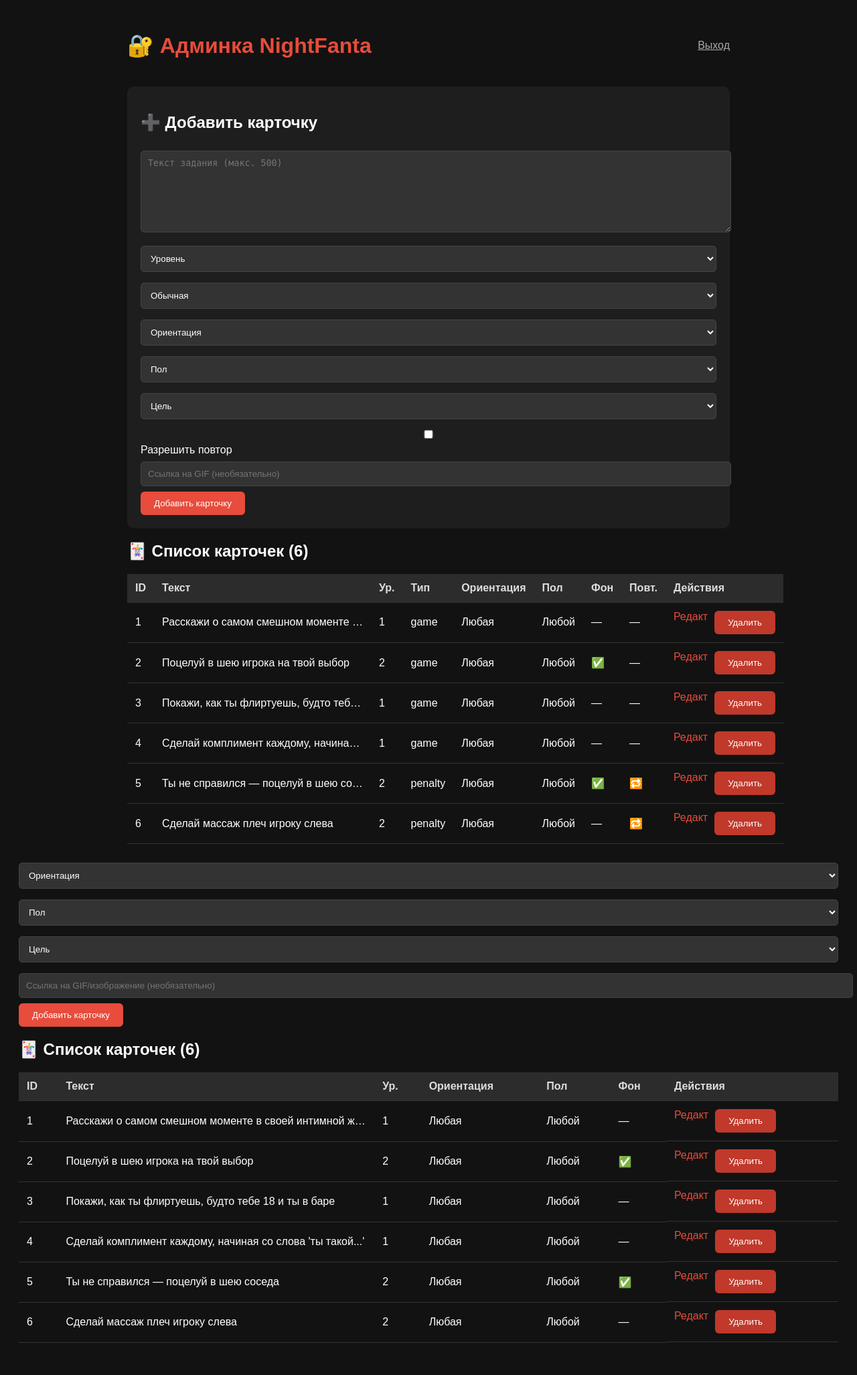
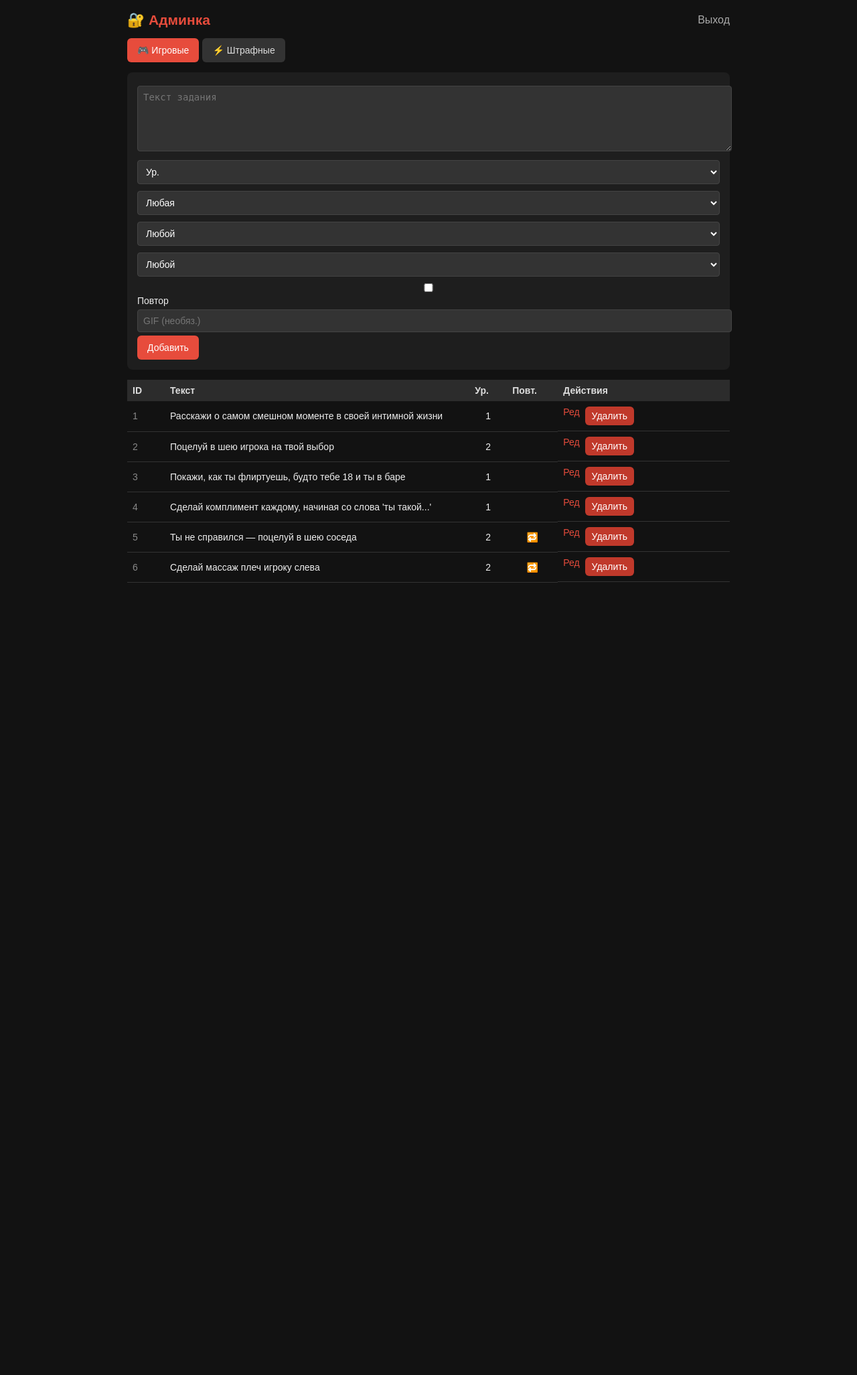
Before and after one commit to zamutilkin23-stack/nightmonopoly-py, a Flask app: template app/templates/admin/index.html in a window 1280 px wide. Shown: the whole page at 67% size. After the commit the page ends 870 px from the top, so only its background shows below. Run offline with Flask 3, Linux system fonts and the light colour scheme; the template is opened without the code that fills it: values that come from a table or form of the project are taken from there, others are empty; parts of the project's set-up code (start-up, migrations or seed data) failed here and were passed over.

Commit message:
🔧 Починка: penalty + компактная админка

```diff
--- a/app/templates/admin/index.html
+++ b/app/templates/admin/index.html
@@ -1,34 +1,50 @@
 <!DOCTYPE html>
 <html>
 <head>
-  <title>Админка — NightFanta</title>
+  <title>Админка</title>
   <meta name="viewport" content="width=device-width, initial-scale=1">
   <style>
-    body { font-family: Arial; padding: 20px; background: #121212; color: #fff; }
+    body { font-family: Arial; padding: 10px; background: #121212; color: #eee; font-size: 14px; }
     .container { max-width: 900px; margin: 0 auto; }
-    .header { display: flex; justify-content: space-between; align-items: center; margin-bottom: 20px; }
-    h1 { color: #e74c3c; }
-    .logout { color: #aaa; text-decoration: underline; font-size: 16px; }
-    .flash { padding: 10px; margin: 10px 0; border-radius: 5px; }
+    .header { display: flex; justify-content: space-between; align-items: center; margin-bottom: 10px; }
+    h1 { color: #e74c3c; margin: 0; font-size: 1.5em; }
+    .logout { color: #aaa; text-decoration: none; font-size: 16px; }
+    .flash { padding: 8px; margin: 10px 0; border-radius: 4px; font-size: 14px; }
     .success { background: #27ae60; color: white; }
-    .info { background: #3498db; color: white; }
-    .form { background: #1e1e1e; padding: 20px; border-radius: 10px; margin: 20px 0; }
-    input, select, textarea { width: 100%; padding: 10px; margin: 8px 0; border: 1px solid #444; border-radius: 5px; background: #333; color: white; }
-    textarea { height: 100px; resize: vertical; }
-    button { background: #e74c3c; color: white; padding: 10px 20px; border: none; border-radius: 6px; cursor: pointer; }
-    table { width: 100%; border-collapse: collapse; margin: 20px 0; }
-    th, td { padding: 12px; text-align: left; border-bottom: 1px solid #333; }
-    th { background: #2c2c2c; color: #ddd; }
-    .actions { display: flex; gap: 10px; }
-    .btn { color: #e74c3c; text-decoration: none; }
+    .error { background: #c0392b; color: white; }
+    .tabs { display: flex; gap: 5px; margin: 15px 0; }
+    .tab { padding: 10px 15px; background: #333; color: #ddd; border-radius: 6px; cursor: pointer; font-size: 14px; }
+    .tab.active { background: #e74c3c; color: white; }
+    .form { background: #1e1e1e; padding: 15px; border-radius: 8px; margin: 15px 0; }
+    input, select, textarea { width: 100%; padding: 8px; margin: 5px 0; border: 1px solid #444; border-radius: 4px; background: #333; color: #fff; font-size: 14px; }
+    textarea { height: 80px; resize: vertical; }
+    button { background: #e74c3c; color: white; padding: 10px 15px; border: none; border-radius: 6px; cursor: pointer; font-size: 14px; }
+    table { width: 100%; border-collapse: collapse; margin: 15px 0; font-size: 14px; }
+    th { background: #2c2c2c; color: #ddd; padding: 8px; text-align: left; }
+    td { padding: 8px; border-bottom: 1px solid #333; color: #eee; }
+    .actions { display: flex; gap: 8px; }
+    .btn { color: #e74c3c; text-decoration: none; font-size: 14px; }
     .btn:hover { text-decoration: underline; }
-    .delete-btn { background: #c0392b; }
+    .delete-btn { background: #c0392b; padding: 6px 10px; }
+    .back { color: #888; text-decoration: none; font-size: 14px; }
+    .id { width: 40px; color: #888; }
+    .level { width: 40px; text-align: center; }
+    .repeat { width: 60px; text-align: center; }
+    .text-col { max-width: 200px; white-space: nowrap; overflow: hidden; text-overflow: ellipsis; }
   </style>
+  <script>
+    function showTab(tab) {
+      document.querySelectorAll('.tab-content').forEach(t => t.style.display = 'none');
+      document.querySelectorAll('.tab').forEach(t => t.classList.remove('active'));
+      document.getElementById('tab-' + tab).classList.add('active');
+      document.getElementById('content-' + tab).style.display = 'block';
+    }
+  </script>
 </head>
 <body>
   <div class="container">
     <div class="header">
-      <h1>🔐 Админка NightFanta</h1>
+      <h1>🔐 Админка</h1>
       <a href="{{ url_for('main.admin_logout') }}" class="logout">Выход</a>
     </div>
 
@@ -38,84 +54,50 @@
       {% endfor %}
     {% endwith %}
 
+    <div class="tabs">
+      <div class="tab active" id="tab-game" onclick="showTab('game')">🎮 Игровые</div>
+      <div class="tab" id="tab-penalty" onclick="showTab('penalty')">⚡ Штрафные</div>
+    </div>
+
+    <!-- Игровые -->
+    <div id="content-game" class="tab-content" style="display:block;">
       <div class="form">
-      <h2>➕ Добавить карточку</h2>
         <form method="POST" action="{{ url_for('main.add_card') }}">
-        <textarea name="text" placeholder="Текст задания (макс. 500)" maxlength="500" required></textarea>
-
+          <input type="hidden" name="card_type" value="game">
+          <textarea name="text" placeholder="Текст задания" maxlength="500" required></textarea>
           <select name="level" required>
-          <option value="">Уровень</option>
-          <option value="1">1 — Белый</option>
-          <option value="2">2 — Жёлтый</option>
-          <option value="3">3 — Фиолетовый</option>
-          <option value="4">4 — Красный</option>
+            <option value="">Ур.</option>
+            <option value="1">1</option>
+            <option value="2">2</option>
+            <option value="3">3</option>
+            <option value="4">4</option>
           </select>
-
-        <select name="card_type" required>
-          <option value="game">Обычная</option>
-          <option value="penalty">Штрафная</option>
-        </select>
-
-        <select name="orientation" required>
-          <option value="">Ориентация</option>
-          <option value="Гетеро">Гетеро</option>
-          <option value="Би">Би</option>
-          <option value="Лесби">Лесби</option>
-          <option value="Другое">Другое</option>
-          <option value="Любая">Любая</option>
-        </select>
-
-        <select name="gender" required>
-          <option value="">Пол</option>
-          <option value="Парень">Парень</option>
-          <option value="Девушка">Девушка</option>
-          <option value="Любой">Любой</option>
-        </select>
-
-        <select name="target" required>
-          <option value="">Цель</option>
-          <option value="Партнёр">Партнёр</option>
-          <option value="Любой">Любой</option>
-        </select>
-
-        <label>
-          <input type="checkbox" name="can_repeat" value="y"> Разрешить повтор
-        </label>
-
-        <input type="text" name="image_url" placeholder="Ссылка на GIF (необязательно)">
-
-        <button type="submit">Добавить карточку</button>
+          <select name="orientation" required><option>Любая</option><option>Гетеро</option><option>Би</option><option>Лесби</option><option>Другое</option></select>
+          <select name="gender" required><option>Любой</option><option>Парень</option><option>Девушка</option></select>
+          <select name="target" required><option>Любой</option><option>Партнёр</option></select>
+          <label><input type="checkbox" name="can_repeat" value="y"> Повтор</label>
+          <input type="text" name="image_url" placeholder="GIF (необяз.)">
+          <button type="submit">Добавить</button>
         </form>
       </div>
 
-    <h2>🃏 Список карточек ({{ cards|length }})</h2>
       <table>
         <tr>
           <th>ID</th>
           <th>Текст</th>
           <th>Ур.</th>
-        <th>Тип</th>
-        <th>Ориентация</th>
-        <th>Пол</th>
-        <th>Фон</th>
           <th>Повт.</th>
           <th>Действия</th>
         </tr>
-      {% for card in cards %}
+        {% for card in game_cards %}
         <tr>
-        <td>{{ card.id }}</td>
-        <td style="max-width: 300px; white-space: nowrap; overflow: hidden; text-overflow: ellipsis;" title="{{ card.text }}">
-          {{ card.text }}
-        </td>
-        <td>{{ card.level }}</td>
-        <td>{{ card.card_type }}</td>
-        <td>{{ card.orientation }}</td>
-        <td>{{ card.gender }}</td>
-        <td>{% if card.image_url %}✅{% else %}—{% endif %}</td>
-        <td>{% if card.can_repeat %}🔁{% else %}—{% endif %}</td>
+          <td class="id">{{ card.id }}</td>
+          <td class="text-col" title="{{ card.text }}">{{ card.text }}</td>
+          <td class="level">{{ card.level }}</td>
+          <td class="repeat">{% if card.can_repeat %}🔁{% endif %}</td>
           <td class="actions">
-          <a href="{{ url_for('main.edit_card', id=card.id) }}" class="btn">Редакт</a>
-          <form method="POST" action="{{ url_for('main.delete_card', id=card.id) }}" onsubmit="return confirm('Удалить карточку №{{ card.id }}?');">
+            <a href="{{ url_for('main.edit_card', id=card.id) }}" class="btn">Ред</a>
+            <form method="POST" action="{{ url_for('main.delete_card', id=card.id) }}" onsubmit="return confirm('Удалить?')">
               <button type="submit" class="delete-btn">Удалить</button>
             </form>
           </td>
@@ -123,59 +105,38 @@
         {% endfor %}
       </table>
     </div>
-</body>
-</html>        <select name="orientation" required>
-          <option value="">Ориентация</option>
-          <option value="Гетеро">Гетеро</option>
-          <option value="Би">Би</option>
-          <option value="Лесби">Лесби</option>
-          <option value="Другое">Другое</option>
-          <option value="Любая">Любая</option>
-        </select>
 
-        <select name="gender" required>
-          <option value="">Пол</option>
-          <option value="Парень">Парень</option>
-          <option value="Девушка">Девушка</option>
-          <option value="Любой">Любой</option>
-        </select>
-
-        <select name="target" required>
-          <option value="">Цель</option>
-          <option value="Партнёр">Партнёр</option>
-          <option value="Любой">Любой</option>
-        </select>
-
-        <input type="text" name="image_url" placeholder="Ссылка на GIF/изображение (необязательно)">
-
-        <button type="submit">Добавить карточку</button>
+    <!-- Штрафные -->
+    <div id="content-penalty" class="tab-content" style="display:none;">
+      <div class="form">
+        <form method="POST" action="{{ url_for('main.add_card') }}">
+          <input type="hidden" name="card_type" value="penalty">
+          <input type="hidden" name="level" value="2">
+          <textarea name="text" placeholder="Текст штрафа" maxlength="500" required></textarea>
+          <select name="orientation" required><option>Любая</option><option>Гетеро</option><option>Би</option><option>Лесби</option><option>Другое</option></select>
+          <select name="gender" required><option>Любой</option><option>Парень</option><option>Девушка</option></select>
+          <select name="target" required><option>Любой</option><option>Партнёр</option></select>
+          <label><input type="checkbox" name="can_repeat" value="y" checked> Повтор</label>
+          <input type="text" name="image_url" placeholder="GIF (необяз.)">
+          <button type="submit">Добавить штраф</button>
         </form>
       </div>
 
-    <h2>🃏 Список карточек ({{ cards|length }})</h2>
       <table>
         <tr>
           <th>ID</th>
           <th>Текст</th>
-        <th>Ур.</th>
-        <th>Ориентация</th>
-        <th>Пол</th>
-        <th>Фон</th>
+          <th>Повт.</th>
           <th>Действия</th>
         </tr>
-      {% for card in cards %}
+        {% for card in penalty_cards %}
         <tr>
-        <td>{{ card.id }}</td>
-        <td style="max-width: 300px; white-space: nowrap; overflow: hidden; text-overflow: ellipsis;" title="{{ card.text }}">
-          {{ card.text }}
-        </td>
-        <td>{{ card.level }}</td>
-        <td>{{ card.orientation }}</td>
-        <td>{{ card.gender }}</td>
-        <td>{% if card.image_url %}✅{% else %}—{% endif %}</td>
+          <td class="id">{{ card.id }}</td>
+          <td class="text-col" title="{{ card.text }}">{{ card.text }}</td>
+          <td class="repeat">{% if card.can_repeat %}🔁{% endif %}</td>
           <td class="actions">
-          <a href="{{ url_for('main.edit_card', id=card.id) }}" class="btn">Редакт</a>
-          <form method="POST" action="{{ url_for('main.delete_card', id=card.id) }}" onsubmit="return confirm('Удалить карточку №{{ card.id }}?');">
+            <a href="{{ url_for('main.edit_card', id=card.id) }}" class="btn">Ред</a>
+            <form method="POST" action="{{ url_for('main.delete_card', id=card.id) }}" onsubmit="return confirm('Удалить?')">
               <button type="submit" class="delete-btn">Удалить</button>
             </form>
           </td>
@@ -183,5 +144,6 @@
         {% endfor %}
       </table>
     </div>
+  </div>
 </body>
 </html>
```
Also changed, not shown: app/templates/penalty.html (added, +38 -0 lines). Lines whose indentation alone changed are shown as unchanged.
